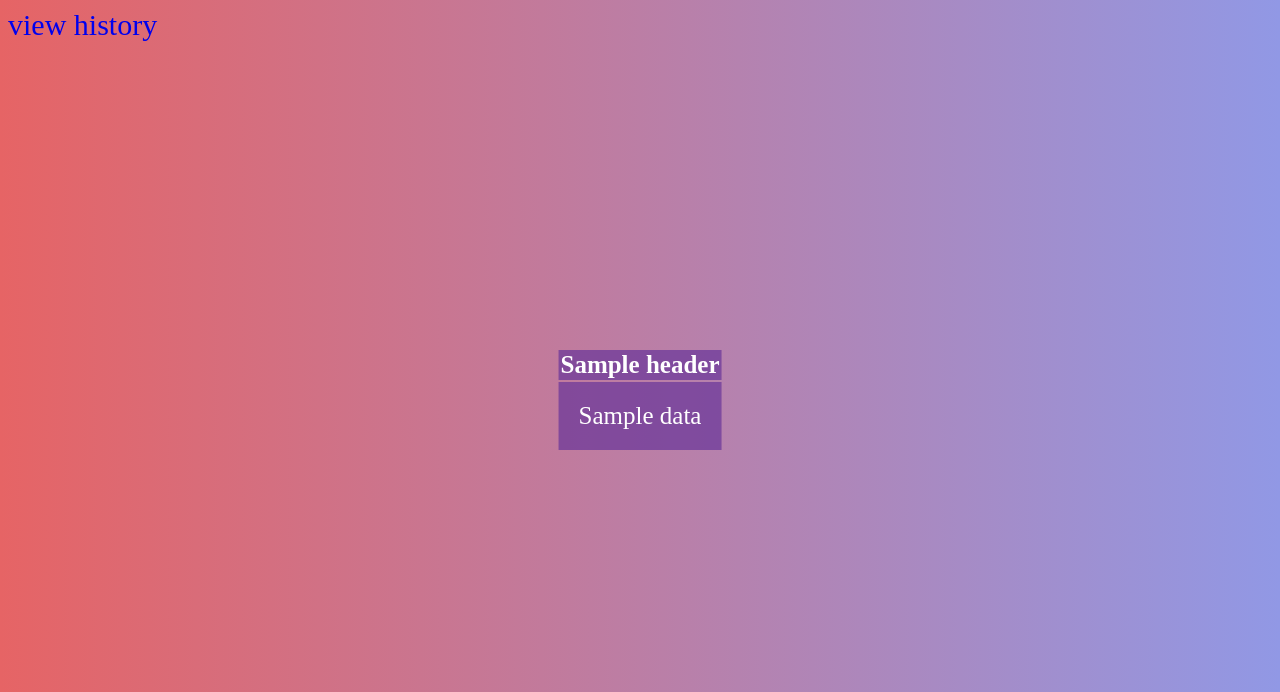
After one commit to VladislavDDP/flask_website, a Flask app: template templates/viewlog.html in a window 1280 px wide. The commit adds this page. Shown: the top 692 px of the page. Run offline with Flask 2, Linux system fonts and the light colour scheme; the template is opened without the code that fills it: most values are stand-ins (such as "Sample title", 1, 10 or a date in 2020).

Commit message:
Upadating websites with logs

```diff
--- a/app.py
+++ b/app.py
@@ -1,17 +1,41 @@
-from flask import Flask, render_template, request
-from functions import search_for_letters
+from os import sep
+from flask import Flask, render_template, request, escape
 
 app = Flask(__name__)
 
 
+def search_for_letters(phrase: str, letters: str) -> set:
+    return set(letters).intersection(set(phrase))
+
+
+def log_request(req: 'flask_request', res: str) -> None:
+    with open('vsearch.log', 'a') as log:
+        print(req.form, req.remote_addr, req.user_agent, res, file=log, sep='|')
+
+
+@app.route('/viewlog')
+def view_log():
+    contents = []
+    with open('vsearch.log') as log:
+        for line in log:
+            contents.append([])
+            for item in line.split('|'):
+                contents[-1].append(escape(item))
+
+    column_titles = ('Form data', 'Remote address', 'User Agent', 'Results')
+    return render_template('viewlog.html',  the_title='View logs',
+                                            the_column_titles=column_titles,
+                                            the_contents=contents)
+
+
 @app.route('/')
 def index():
-    return render_template('index.html', title='Main page')
+    return render_template('index.html', the_title='Main page')
 
 
 @app.route('/search-for-letters')
 def do_search():
-    return render_template('entry.html', title='Search for letters')
+    return render_template('entry.html', the_title='Search for letters')
 
 
 @app.route('/results', methods=['POST'])
@@ -19,8 +43,8 @@ def search_result():
     phrase = request.form['phrase']
     letters = request.form['letters']
     results = str(search_for_letters(phrase, letters))
-
-    return render_template('result.html', title='Results of searching...',
+    log_request(request, results)
+    return render_template('result.html', the_title='Results of searching...',
                            phrase=phrase, letters=letters, results=results)
 
 
--- a/static/style.css
+++ b/static/style.css
@@ -12,9 +12,21 @@ body {
   text-align: center;
 }
 
+a {
+  text-decoration: none;
+}
+
 table {
   margin: 0;
-  padding: 10px;
+  font-size: 25px;
+}
+
+tr {
+  background-color: rgba(102, 51, 153, 0.685);
+}
+
+td {
+  padding: 20px;
 }
 
 .input {
--- a/templates/base.html
+++ b/templates/base.html
@@ -3,12 +3,13 @@
     <head>
         <meta charset="utf-8">
         <meta http-equiv="X-UA-Compatible" content="IE=edge">
-        <title>{{ title }}</title>
+        <title>{% block title %}{% endblock %}</title>
         <meta name="description" content="">
         <meta name="viewport" content="width=device-width, initial-scale=1">
         <link rel="stylesheet" href="static/style.css">
     </head>
     <body>
+        <div><a href="/viewlog">view history</a></div>
         <div class="container">
             {% block content %}{% endblock %}
         </div>
--- a/templates/entry.html
+++ b/templates/entry.html
@@ -1,4 +1,6 @@
 {% extends 'base.html' %}
+
+{% block title %} {{ the_title }} {% endblock %}
 
 {% block content %}
 <form action="/results" method="POST">
--- a/templates/index.html
+++ b/templates/index.html
@@ -1,7 +1,9 @@
 {% extends 'base.html' %}
 
+{% block title %} {{ the_title }} {% endblock %}
+
 {% block content %}
-<h2>{{ title }}</h2>
-<a href="/search-for-letters">search_for_letters</a>
+
+<a href="/search-for-letters">START</a>
 
 {% endblock %}
--- a/templates/result.html
+++ b/templates/result.html
@@ -1,4 +1,6 @@
 {% extends 'base.html' %}
+
+{% block title %} {{ the_title }} {% endblock %}
 
 {% block content %}
 
--- /dev/null
+++ b/templates/viewlog.html
@@ -0,0 +1,23 @@
+{% extends 'base.html' %}
+
+{% block title %} {{ the_title }} {% endblock %}
+
+{% block content %}
+    <div>
+        <table>
+            <tr>
+                {% for header in the_column_titles %}
+                    <th>{{ header }}</th>
+                {% endfor %}
+            </tr>
+
+            {% for row in the_contents %}
+                <tr>
+                    {% for data in row %}
+                        <td>{{ data }}</td>
+                    {% endfor %}
+                </tr>
+            {% endfor %}
+        </table>
+    </div>
+{% endblock %}
```
